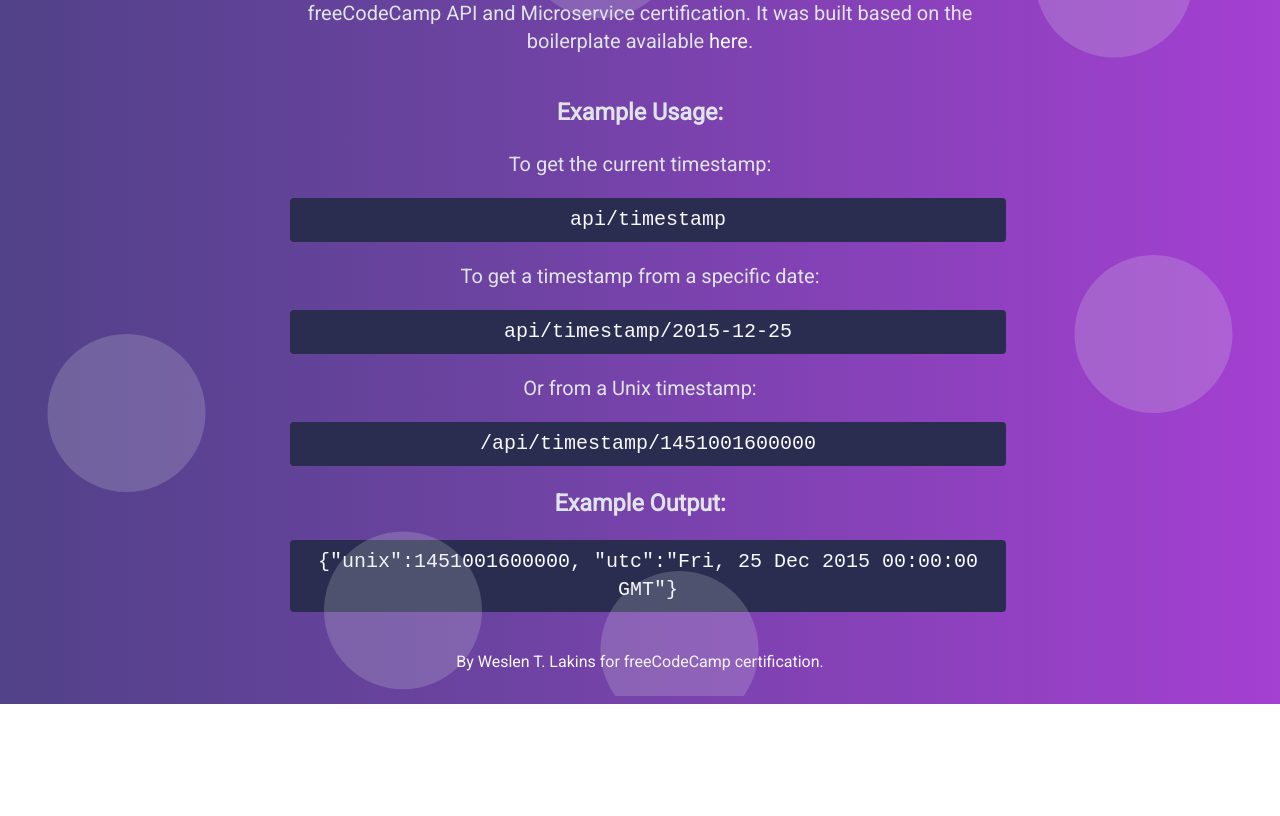
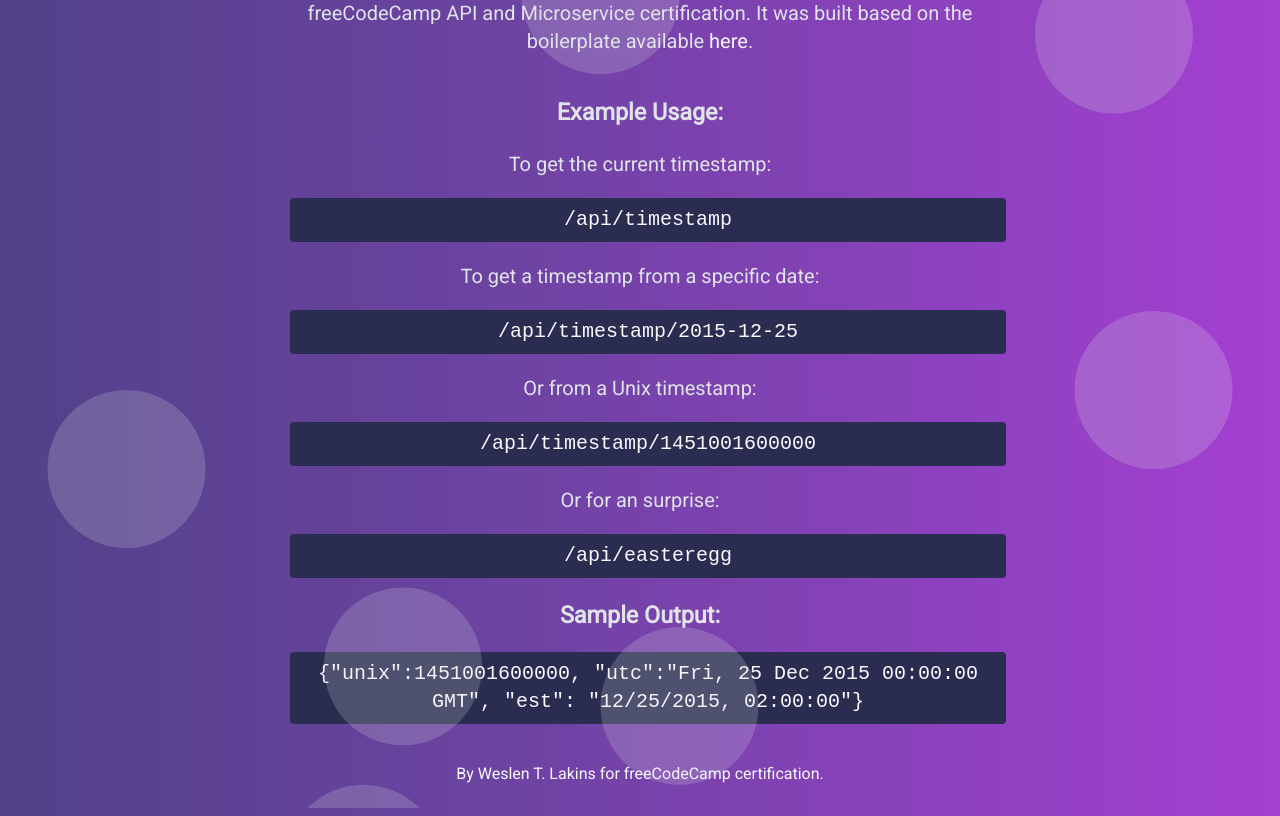
Before and after one commit to WeslenLakins/microservice-project, a website: page public/index.html in a window 1280 px wide. Shown: the part 115-931 px from the top of the page. Before the commit the page ends 819 px from the top, so only its background shows below. Drawn offline with Linux system fonts and the light colour scheme.

Commit message:
chore: Update index.html with additional API endpoints and sample output

```diff
--- a/public/index.html
+++ b/public/index.html
@@ -32,17 +32,21 @@
 
           <h3>Example Usage:</h3>
           <p>To get the current timestamp:</p>
-          <code>api/timestamp</code>
+          <code><a href="https://wtl-timestamp-microservice.netlify.app/api/timestamp">/api/timestamp</a></code>
 
           <p>To get a timestamp from a specific date:</p>
-          <code>api/timestamp/2015-12-25</code>
+          <code><a href="https://wtl-timestamp-microservice.netlify.app/api/timestamp/2015-12-25">/api/timestamp/2015-12-25</a></code>
 
           <p>Or from a Unix timestamp:</p>
-          <code>/api/timestamp/1451001600000</code>
+          <code><a href="https://wtl-timestamp-microservice.netlify.app/api/timestamp/1451001600000">/api/timestamp/1451001600000</a></code>
 
-          <h3>Example Output:</h3>
 
-          <code>{"unix":1451001600000, "utc":"Fri, 25 Dec 2015 00:00:00 GMT"}</code>
+          <p>Or for an surprise:</p>
+          <code><a href="https://wtl-timestamp-microservice.netlify.app/api/easteregg">/api/easteregg</a></code>
+
+          <h3>Sample Output:</h3>
+
+          <code>{"unix":1451001600000, "utc":"Fri, 25 Dec 2015 00:00:00 GMT", "est": "12/25/2015, 02:00:00"}</code>
 
         </section>
 
```
